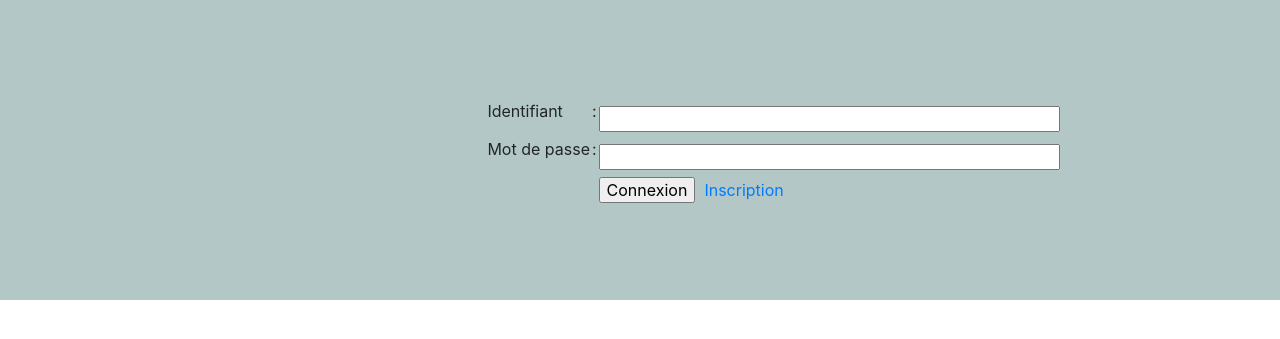
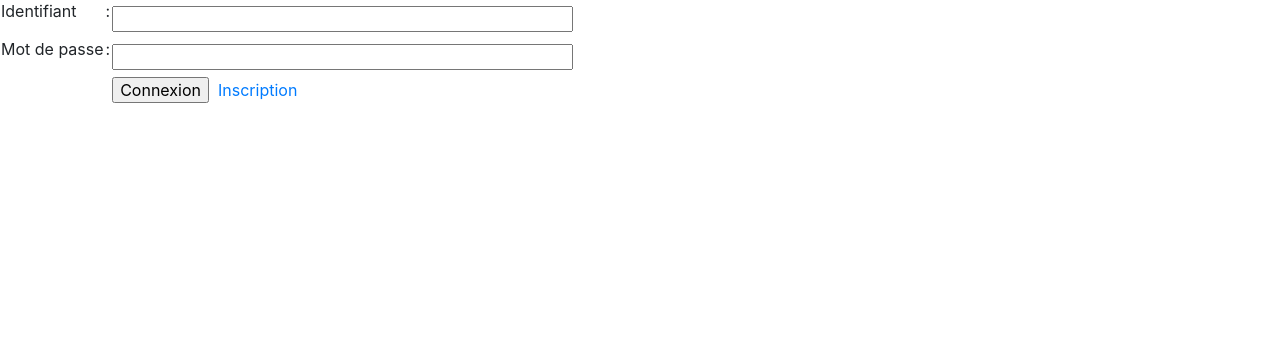
Before and after one commit to ConseillerDoriantation/M2L, a PHP site: page / in a window 1280 px wide. Shown: the top 339 px of the page. Run offline with PHP 8.4, Linux system fonts and the light colour scheme; some libraries are stand-ins or nearby versions.

Commit message:
Update style.css

```diff
--- a/style.css
+++ b/style.css
@@ -8,35 +8,6 @@ body{
 	width:100%;
 }
 /*				  FIN BODY 					 */
-/*///////////////////////////////////////////*/
-
-/*///////////////////////////////////////////*/
-/*				CONNEXION-INSCRIPTION 		 */
-.connexionFond{
-	background-color: #B3C8C6;
-	width:100%;
-	height:300px;
-	text-align: center;
-}
-
-.connexionForm{
-	position : absolute;
-	margin-top : 100px;
-	margin-left : 38%;
-}
-
-.inscriptionFond{
-	background-color: #B3C8C6;
-	width:100%;
-	height : 500px;
-}
-
-.inscriptionForm{
-	margin-top :65px;
-	margin-left : 38%;
-	width:100%;
-}
-/*				FIN CONNEXION				 */
 /*///////////////////////////////////////////*/
 
 /*///////////////////////////////////////////*/
```
